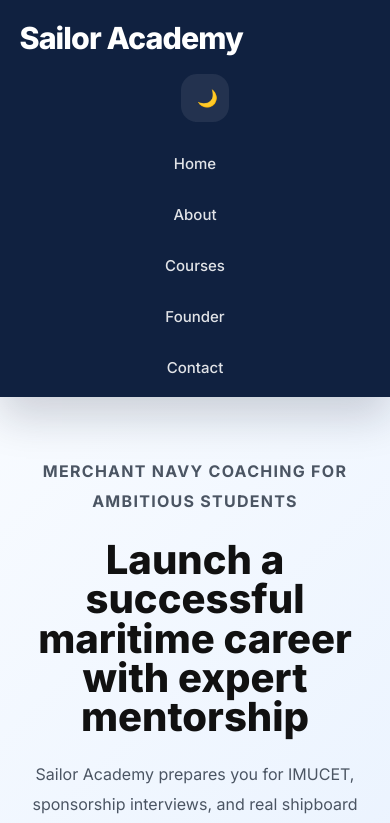
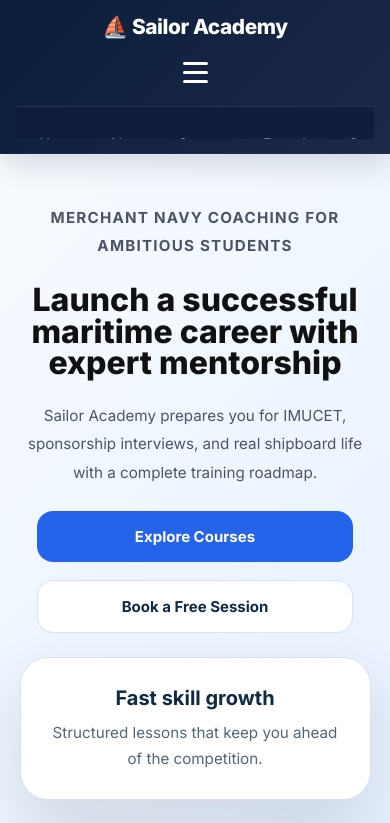
Before and after one commit to skd9548/sailor-academy-pro, a React (Vite) app: page / in a window 390 px wide. Shown: the top 823 px of the page. Built offline with nearby package versions, Linux system fonts and the light colour scheme.

Commit message:
contact upgrade

```diff
--- a/src/App.css
+++ b/src/App.css
@@ -110,34 +110,58 @@
 
 .navbar {
   width: 100%;
-  padding: 24px 8%;
-  background: rgba(7, 24, 57, 0.96);
+  padding: 20px 8%;
+  background: linear-gradient(135deg, rgba(7, 24, 57, 0.98) 0%, rgba(15, 30, 60, 0.95) 100%);
   display: flex;
   justify-content: space-between;
   align-items: center;
   position: sticky;
   top: 0;
   z-index: 1000;
-  box-shadow: 0 20px 40px rgba(15, 23, 42, 0.18);
+  box-shadow: 0 10px 30px rgba(15, 23, 42, 0.15);
+  border-bottom: 1px solid rgba(255, 255, 255, 0.05);
+  flex-wrap: wrap;
 }
 
 .logo {
   color: white;
-  font-size: 1.9rem;
+  font-size: 1.6rem;
   font-weight: 800;
-  letter-spacing: -0.03em;
+  letter-spacing: -0.02em;
+  display: flex;
+  align-items: center;
+  gap: 8px;
+  transition: transform 0.3s ease;
+}
+
+.logo:hover {
+  transform: scale(1.05);
 }
 
 .nav-links {
   display: flex;
-  gap: 32px;
+  gap: 28px;
   align-items: center;
+  flex-wrap: wrap;
 }
 
 .nav-links a {
-  color: rgba(255, 255, 255, 0.88);
+  color: rgba(255, 255, 255, 0.85);
   font-weight: 500;
-  transition: color 0.25s ease;
+  font-size: 0.95rem;
+  transition: all 0.3s ease;
+  position: relative;
+}
+
+.nav-links a::after {
+  content: '';
+  position: absolute;
+  bottom: -6px;
+  left: 0;
+  width: 0;
+  height: 2px;
+  background: #f59e0b;
+  transition: width 0.3s ease;
 }
 
 .nav-links a:hover,
@@ -145,21 +169,51 @@
   color: #f59e0b;
 }
 
+.nav-links a:hover::after {
+  width: 100%;
+}
+
+.menu-toggle {
+  display: none;
+  flex-direction: column;
+  gap: 6px;
+  background: none;
+  border: none;
+  cursor: pointer;
+  padding: 8px;
+}
+
+.menu-toggle span {
+  width: 25px;
+  height: 3px;
+  background: white;
+  border-radius: 2px;
+  transition: all 0.3s ease;
+}
+
+.menu-toggle:hover span {
+  background: #f59e0b;
+}
+
 .dark-btn {
-  width: 48px;
-  height: 48px;
+  width: 44px;
+  height: 44px;
   border: none;
-  border-radius: 16px;
-  background: rgba(255, 255, 255, 0.08);
+  border-radius: 12px;
+  background: rgba(245, 158, 11, 0.1);
   color: white;
-  font-size: 1.05rem;
+  font-size: 1.1rem;
   display: grid;
   place-items: center;
-  transition: background 0.2s ease;
+  transition: all 0.3s ease;
+  border: 1px solid rgba(245, 158, 11, 0.3);
+  cursor: pointer;
 }
 
 .dark-btn:hover {
-  background: rgba(255, 255, 255, 0.16);
+  background: rgba(245, 158, 11, 0.2);
+  border-color: rgba(245, 158, 11, 0.6);
+  transform: scale(1.05);
 }
 
 .hero {
@@ -492,39 +546,63 @@
   }
 
   .navbar {
+    padding: 16px 5%;
+    flex-wrap: wrap;
+    width: 100%;
+  }
+
+  .logo {
+    order: 1;
+    flex: 1 1 auto;
+  }
+
+  .menu-toggle {
+    order: 2;
+  }
+
+  .nav-links {
+    order: 3;
+    width: 100%;
+    position: relative;
+    top: auto;
+    left: auto;
+    right: auto;
+    background: rgba(15, 30, 60, 0.95);
     flex-direction: column;
-    align-items: flex-start;
-    gap: 18px;
+    gap: 12px;
+    padding: 20px;
+    border-top: 1px solid rgba(255, 255, 255, 0.1);
+    max-height: 0;
+    overflow: hidden;
+    transition: max-height 0.3s ease;
+  }
+
+  .nav-links.open {
+    max-height: 500px;
+  }
+
+  .nav-links a {
+    padding: 12px 8px;
+    display: block;
+    border-radius: 8px;
+    transition: background 0.3s ease;
+  }
+
+  .nav-links a:hover {
+    background: rgba(245, 158, 11, 0.1);
+  }
+
+  .nav-links a::after {
+    display: none;
+  }
+
+  .menu-toggle {
+    display: flex;
   }
 
   .hero {
     min-height: auto;
-    padding: 60px 6%;
-  }
-
-  .section {
-    padding: 70px 6%;
-  }
-
-  .cta-banner {
-    flex-direction: column;
-    text-align: left;
-    padding: 42px 6%;
-  }
-}
-
-@media (max-width: 640px) {
-  .navbar {
-    padding: 20px 5%;
-  }
-
-  .hero-content h1 {
-    font-size: 2.5rem;
-  }
-
-  .hero-content p,
-  .section-subtitle {
-    font-size: 1rem;
+    padding: 50px 5%;
   }
 
   .section {
@@ -532,6 +610,49 @@
   }
 
   .cta-banner {
-    padding: 36px 5%;
+    flex-direction: column;
+    text-align: left;
+    padding: 42px 5%;
   }
 }
+
+@media (max-width: 640px) {
+  .navbar {
+    padding: 14px 4%;
+  }
+
+  .logo {
+    font-size: 1.3rem;
+  }
+
+  .hero-content h1 {
+    font-size: 2rem;
+  }
+
+  .hero-content p,
+  .section-subtitle {
+    font-size: 0.95rem;
+  }
+
+  .section {
+    padding: 50px 4%;
+  }
+
+  .cta-banner {
+    padding: 30px 4%;
+  }
+
+  .nav-links {
+    padding: 16px;
+  }
+
+  .nav-links a {
+    font-size: 0.9rem;
+  }
+
+  .dark-btn {
+    width: 40px;
+    height: 40px;
+    font-size: 1rem;
+  }
+}
--- a/src/components/Navbar.jsx
+++ b/src/components/Navbar.jsx
@@ -3,13 +3,36 @@
 
 function Navbar() {
   const [darkMode, setDarkMode] = useState(false);
+  const [menuOpen, setMenuOpen] = useState(false);
+
+  const handleNavClick = () => {
+    setMenuOpen(false);
+  };
 
   return (
     <header>
       <div className="navbar">
-        <h2 className="logo">Sailor Academy</h2>
+        <Link to="/" className="logo">
+          ⛵ Sailor Academy
+        </Link>
 
-        <nav className="nav-links">
+        <button
+          className="menu-toggle"
+          onClick={() => setMenuOpen(!menuOpen)}
+          aria-label="Toggle menu"
+        >
+          <span></span>
+          <span></span>
+          <span></span>
+        </button>
+
+        <nav className={`nav-links ${menuOpen ? "open" : ""}`}>
+          <Link to="/" onClick={handleNavClick}>Home</Link>
+          <Link to="/about" onClick={handleNavClick}>About</Link>
+          <Link to="/courses" onClick={handleNavClick}>Courses</Link>
+          <Link to="/founder" onClick={handleNavClick}>Founder</Link>
+          <Link to="/contact" onClick={handleNavClick}>Contact</Link>
+
           <button
             className="dark-btn"
             onClick={() => {
@@ -19,11 +42,6 @@
           >
             {darkMode ? "☀️" : "🌙"}
           </button>
-          <Link to="/">Home</Link>
-          <Link to="/about">About</Link>
-          <Link to="/courses">Courses</Link>
-          <Link to="/founder">Founder</Link>
-          <Link to="/contact">Contact</Link>
         </nav>
       </div>
     </header>
--- a/src/pages/Contact.jsx
+++ b/src/pages/Contact.jsx
@@ -14,8 +14,8 @@
           <div>
             <h3>Contact Information</h3>
             <p>Email: contact@sailoracademy.com</p>
-            <p>Phone: +91 98765 43210</p>
-            <p>Location: Mumbai, India</p>
+            <p>Phone: +91 9548490154</p>
+            <p>Location: Agra, India</p>
           </div>
           <div>
             <h3>What we help with</h3>
```
